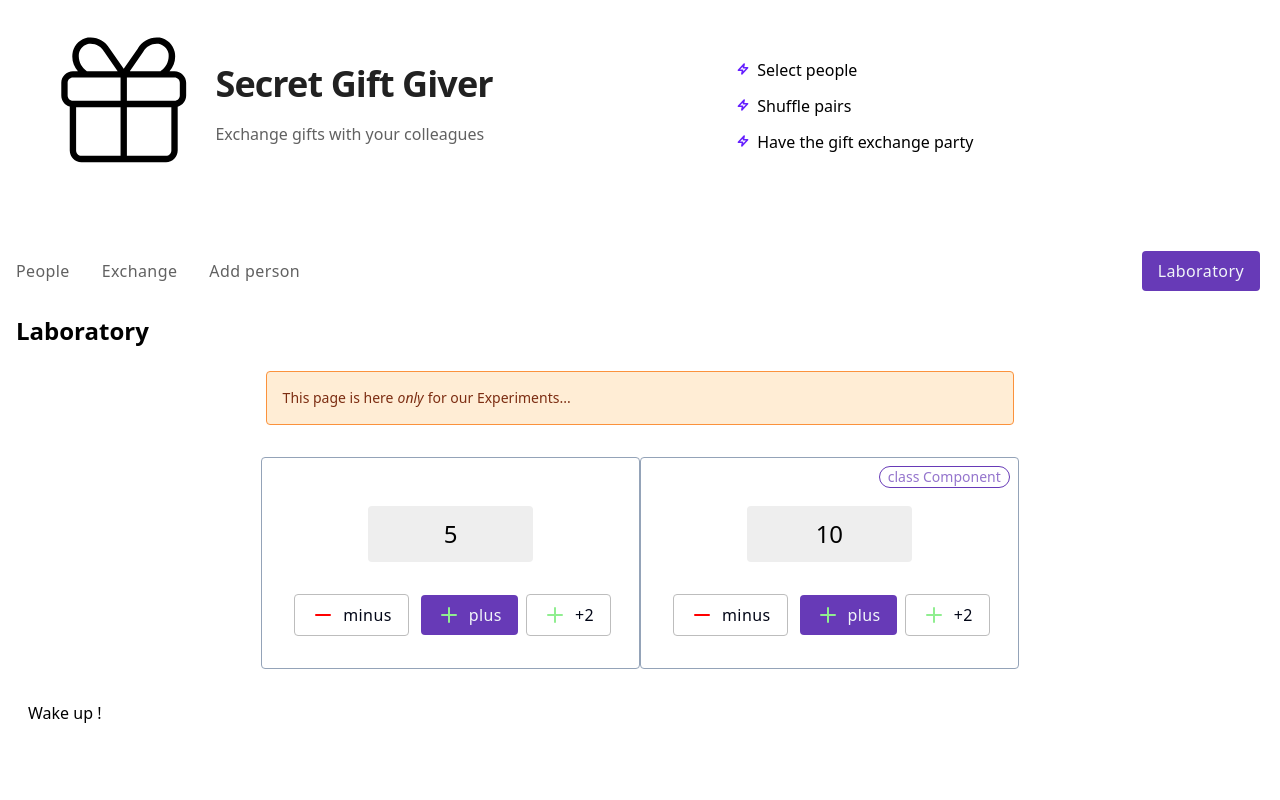
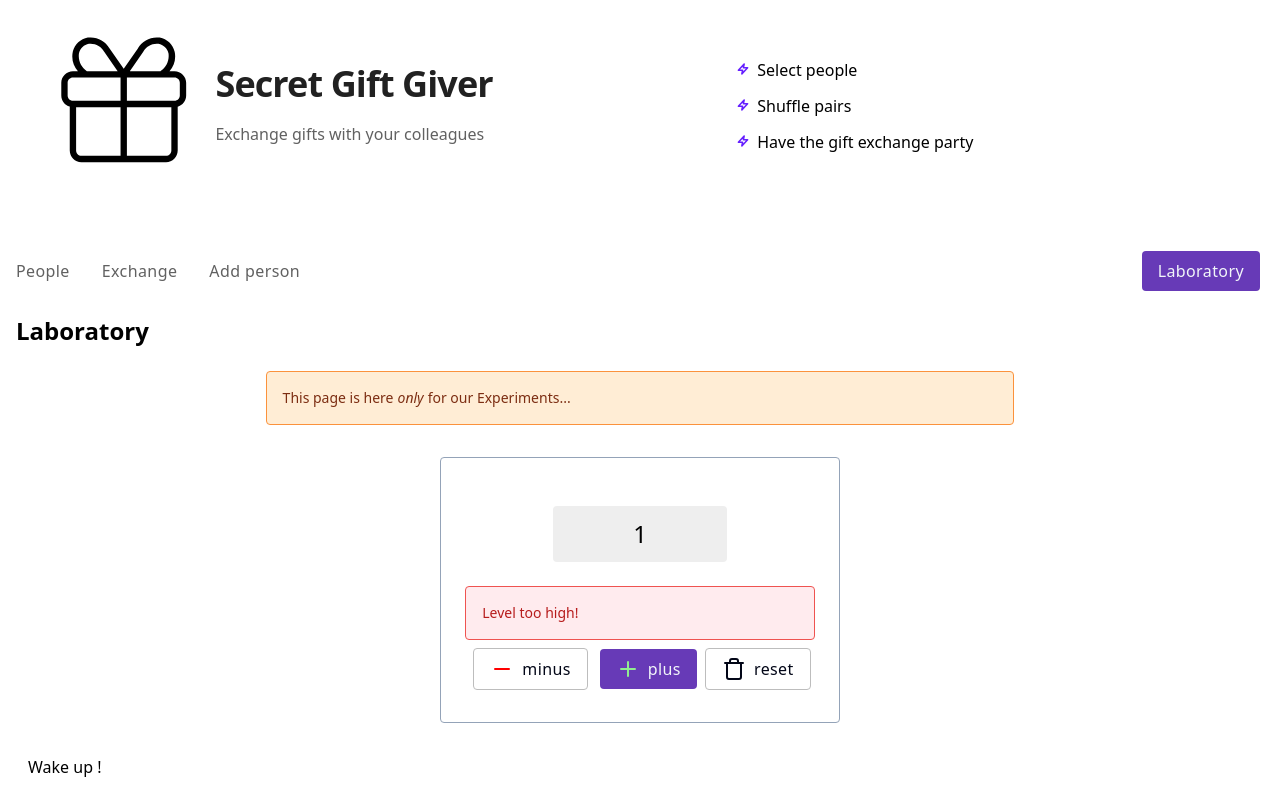
Before and after one commit to michaljabi/eduwebpl-react-hooks, a React (Vite) app: page /lab in a window 1280 px wide. Built offline with nearby package versions, Linux system fonts and the light colour scheme.

Commit message:
lesson7(Counter)[TASK]: make reset and error on to high level.

```diff
--- a/src/components/lab/Counter.jsx
+++ b/src/components/lab/Counter.jsx
@@ -1,26 +1,17 @@
 import { useState } from "react"
 import { Button } from "../ui/Button.jsx"
-import { MinusIcon, PlusIcon } from "lucide-react"
+import { MinusIcon, PlusIcon, TrashIcon } from "lucide-react"
+import { Notification } from "../ui/Notification.jsx"
 
 export function Counter() {
-  const [count, setCount] = useState(5)
-
-  const addTwo = () => {
-    setCount((c) => c + 2)
-    // setCount((c) => c + 1)
-  }
-
-  // setInterval(() => {
-  //   setCount((c) => c + 1)
-  // }, 1000)
-  // console.log("RENDER!")
-  // setCount(50)
+  const [count, setCount] = useState(1)
 
   return (
     <div className="rounded p-6 border border-slate-400 text-center">
       <div className="m-6 p-3 text-2xl bg-gray-200 dark:bg-slate-800 rounded w-1/2 mx-auto">
         {count}
       </div>
+      <Notification type="danger">Level too high!</Notification>
       <Button
         className="m-2"
         as="secondary"
@@ -31,8 +22,11 @@ export function Counter() {
       <Button onClick={() => setCount(count + 1)}>
         <PlusIcon color="lightgreen" /> plus
       </Button>
-      <Button as="secondary" onClick={addTwo}>
+      {/*<Button as="secondary" onClick={addTwo}>
         <PlusIcon color="lightgreen" /> +2
+        </Button> */}
+      <Button as="secondary">
+        <TrashIcon /> reset
       </Button>
     </div>
   )
--- a/src/pages/LaboratoryPage.jsx
+++ b/src/pages/LaboratoryPage.jsx
@@ -2,7 +2,7 @@ import { PageLayout } from "../layouts/PageLayout.jsx"
 import { Notification } from "../components/ui/Notification.jsx"
 import { Inception } from "../components/lab/Inception.jsx"
 import { Counter } from "../components/lab/Counter.jsx"
-import { CounterClass } from "../components/lab/CounterClass.jsx"
+// import { CounterClass } from "../components/lab/CounterClass.jsx"
 
 export function LaboratoryPage() {
   console.log("🧪 %cLaboratoryPage", `color: teal`, "fired")
@@ -14,7 +14,7 @@ export function LaboratoryPage() {
       </Notification>
       <section className="my-8 flex justify-center">
         <Counter />
-        <CounterClass />
+        {/*<CounterClass />*/}
       </section>
       <Inception />
     </PageLayout>
```
